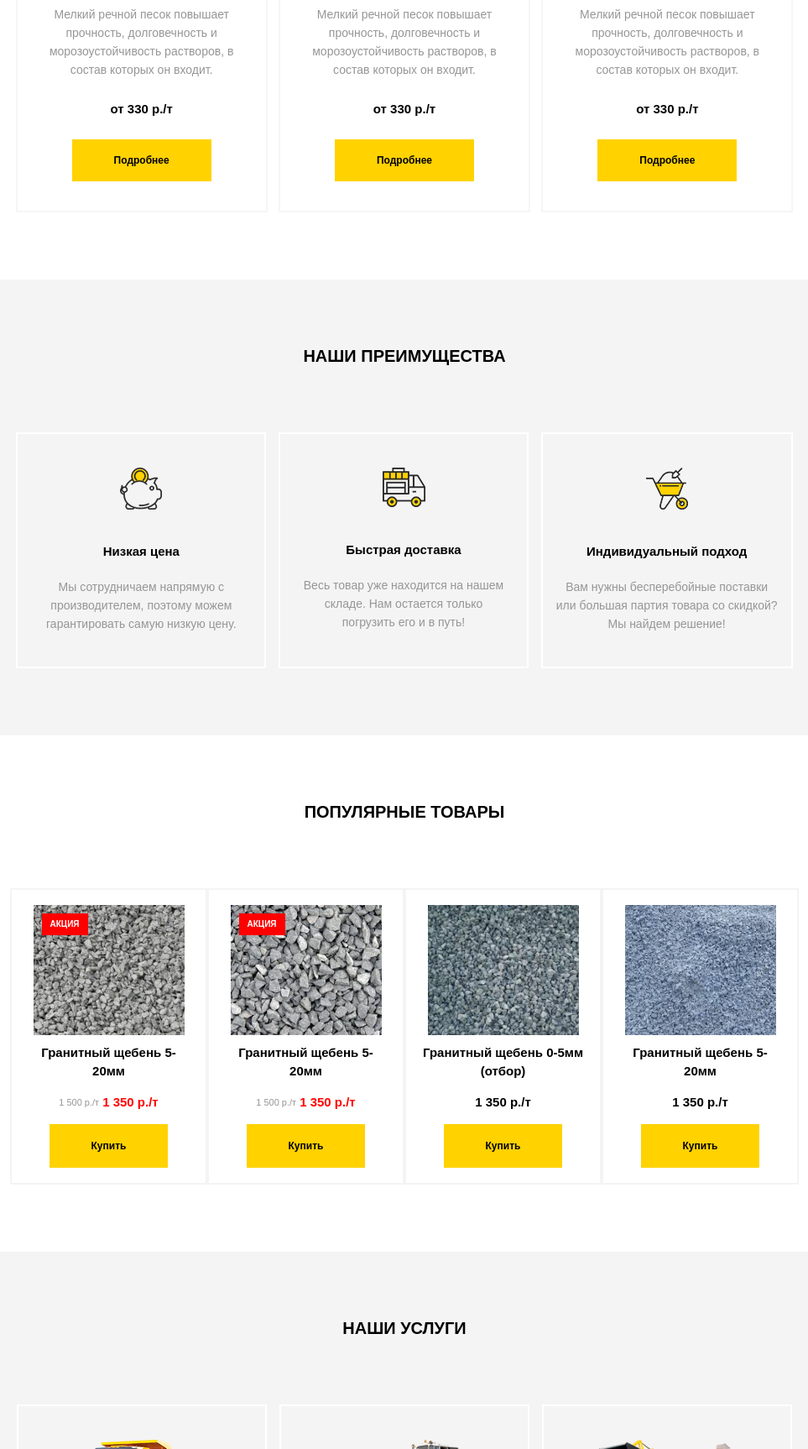
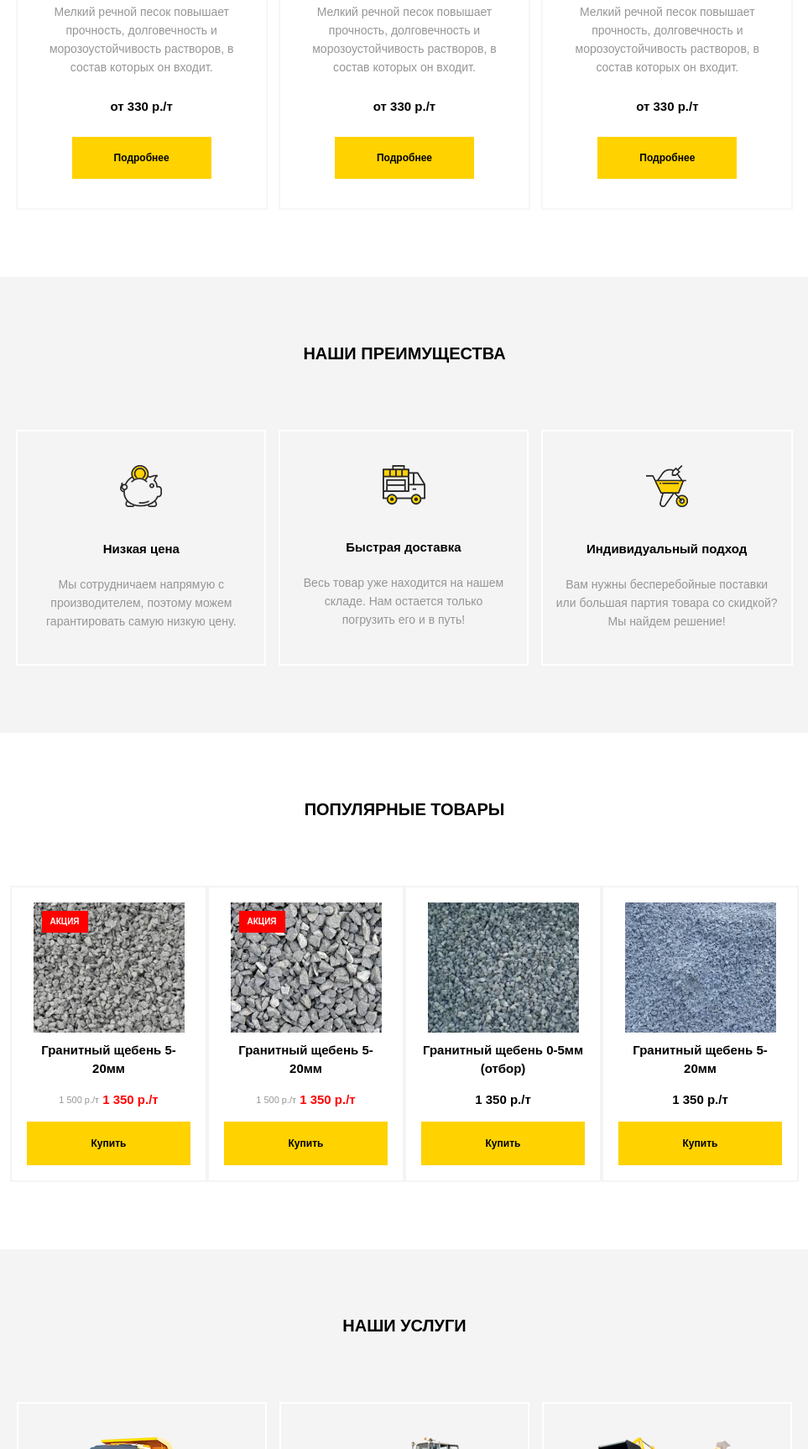
Before and after one commit to FominPA/Granit, a plain HTML site: page index.html in a window 1280 px wide. Shown: the part 1074-2800 px from the top of the page at 84% size, without its empty margins (158-1121 px from the left). Drawn offline with Linux system fonts and the light colour scheme.

Commit message:
Change all div.button>a on a.button

```diff
--- a/index.html
+++ b/index.html
@@ -21,7 +21,7 @@
 					<p>Бесплатный звонок по России</p>
 				</div>
 
-				<a href="#"><div class="button">Обратный звонок</div></a>
+				<a href="#" class="button">Обратный звонок</a>
 			</div>
 		</header>
 		<menu>
@@ -51,7 +51,7 @@
 			<p>бетона, щебня, песка <br>
 			и других нерудных материалов <br>
 			по Москве и Московской области</p>
-			<a href="#"><div class="button">Подробнее о доставке</div></a>
+			<a href="#" class="button">Подробнее о доставке</a>
 			<span>или</span>
 			<a href="#" class="link">перейти в каталог</a>
 		</div>
@@ -66,8 +66,7 @@
 						<h3 class="title">Песок речной</h3>
 						<p>Мелкий речной песок повышает прочность, долговечность и морозоустойчивость растворов, в состав которых он входит.</p>
 						<h3 class="price">от 330 р./т</h3>
-						<a href="#">
-							<div class="button">Подробнее</div></a>
+						<a href="#" class="button">Подробнее</a>
 					</div>
 
 					<div class="item">
@@ -75,8 +74,7 @@
 						<h3 class="title">Щебень</h3>
 						<p>Мелкий речной песок повышает прочность, долговечность и морозоустойчивость растворов, в состав которых он входит.</p>
 						<h3 class="price">от 330 р./т</h3>
-						<a href="#">
-							<div class="button">Подробнее</div></a>
+						<a href="#" class="button">Подробнее</a>
 					</div>
 
 					<div class="item">
@@ -84,8 +82,7 @@
 						<h3 class="title">Грунт</h3>
 						<p>Мелкий речной песок повышает прочность, долговечность и морозоустойчивость растворов, в состав которых он входит.</p>
 						<h3 class="price">от 330 р./т</h3>
-						<a href="#">
-							<div class="button">Подробнее</div></a>
+						<a href="#" class="button">Подробнее</a>
 					</div>
 				</div>
 			</div>
@@ -123,8 +120,7 @@
 							<p class="oldPrice">1 500 р./т</p>
 							<h3 class="hotPrice">1 350 р./т</h3>
 						</div>
-						<a href="">
-							<div class="button">Купить</div></a>
+						<a href="#" class="button">Купить</a>
 					</div>
 					<div class="item item2">
 						<div class="image"><h3 class="sale">Акция</h3></div>
@@ -133,8 +129,7 @@
 							<p class="oldPrice">1 500 р./т</p>
 							<h3 class="hotPrice">1 350 р./т</h3>
 						</div>
-						<a href="">
-							<div class="button">Купить</div></a>
+						<a href="#" class="button">Купить</a>
 					</div>
 					<div class="item item3">
 						<div class="image"></div>
@@ -142,8 +137,7 @@
 						<div class="price">
 							<h3>1 350 р./т</h3>
 						</div>
-						<a href="">
-							<div class="button">Купить</div></a>
+						<a href="#" class="button">Купить</a>
 					</div>
 					<div class="item item4">
 						<div class="image"></div>
@@ -151,8 +145,7 @@
 						<div class="price">
 							<h3>1 350 р./т</h3>
 						</div>
-						<a href="">
-							<div class="button">Купить</div></a>
+						<a href="#" class="button">Купить</a>
 					</div>
 				</div>
 			</div>
@@ -211,7 +204,7 @@
 		</div>
 		<div class="wrapper bottom">
 			<p>© 2016. Гранит</p>
-			<div><a href="#" class="button">Обратный звонок</a></div>
+			<a href="#" class="button">Обратный звонок</a>
 		</div>
 	</footer>
 </body>
```
